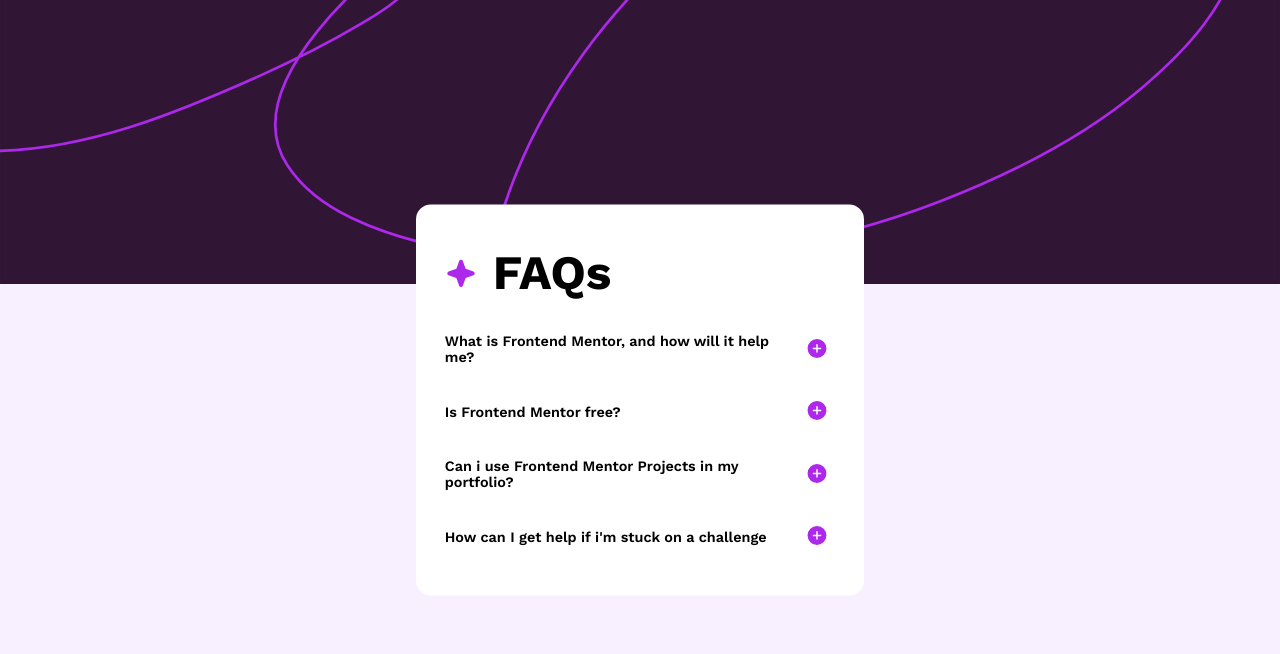
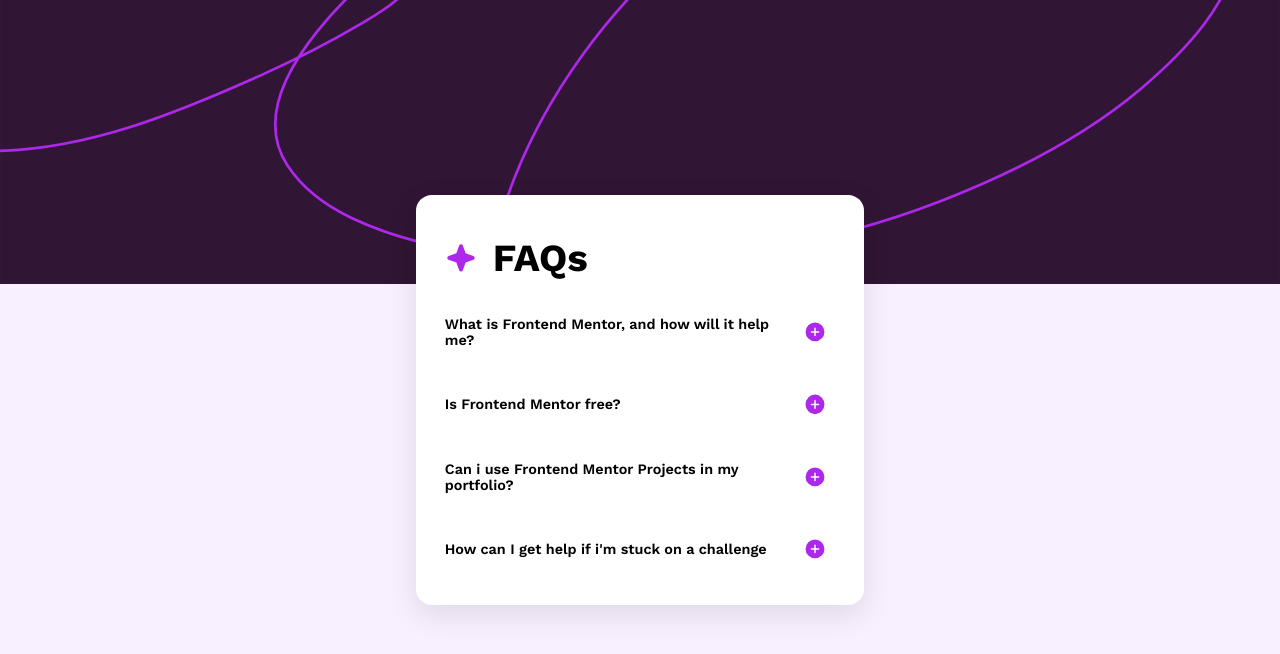
Before and after one commit to micdynas/faq-accordion-main, a plain HTML site: page index.html in a window 1280 px wide. Drawn offline with nearby package versions, Linux system fonts and the light colour scheme.

Commit message:
modified:   style.css

```diff
--- a/style.css
+++ b/style.css
@@ -11,30 +11,34 @@
     font-style: normal;
 }
 .FAQ{
-position: absolute;
+    position: absolute;
     top: 50%;
     left: 50%;
     transform: translate(-50%, -50%);
     width: 35vw;
     min-height: auto;
     z-index: 1;
-    border-radius: 15px;
+    border-radius: 16px;
     background-color: hsl(0, 100%, 100%);
-    padding-bottom: 2rem;
+    box-shadow: 0 10px 30px rgba(0, 0, 0, 0.1);
+    padding-bottom: 1.5rem;
 
 }
 .header-text{
-    font-size: 3rem;
+    font-size: clamp(1rem, 3vw, 3rem);
     font-weight: 700;
     display: flex;
     align-items: center;
     gap: 1rem;
     margin-left: 1.8rem;
     margin-top: 2.5rem;
+    margin-bottom: 0rem;
+
 }
 .header-img{
-    width: 2rem;
-    height: 2rem;
+     width: clamp(1rem, 3vw, 2rem);
+    height: clamp(1rem, 3vw, 2rem);
+
 }
 .First-text{
     font-size: 0.9rem;
@@ -46,15 +50,18 @@
     margin-left: 1.8rem;
     margin-right: 1.8rem;
     cursor: pointer;
+    gap: 0.7rem;
 }
 .button-img{
-    width: 1.5rem;
-    height: 1.5rem;
-
+    width: clamp(1.5rem, 1.9vw, 1.7rem);
+    height: clamp(1.5rem, 1.9vw, 1.7rem);
+    flex-shrink: 0;
 }
 .paragraph-text{
     font-size: 0.9rem;
     font-weight: 400;
+      padding-bottom: 1rem;
+    line-height: 1.5;
     color: hsl(0, 0%, 60%);
     margin-top: 0.5rem;
     margin-left: 1.8rem;
@@ -63,10 +70,35 @@
 }
 .paragraph-text.show {
     display: block;
+     animation: slideDown 0.3s ease-out;
 }
-button{
+
+@keyframes slideDown {
+    from {
+        opacity: 0;
+        transform: translateY(-10px);
+    }
+    to {
+        opacity: 1;
+        transform: translateY(0);
+    }
+}
+
+button {
     background: none;
     border: none;
     cursor: pointer;
-     transition: 0.4s;
+    transition: transform 0.3s ease;
+    padding: 0.5rem;
+    display: flex;
+    align-items: center;
+    justify-content: center;
 }
+
+button:hover {
+    transform: scale(1.1);
+}
+
+button.active {
+    transform: rotate(90deg); /* Subtle rotation effect when active */
+}
```
